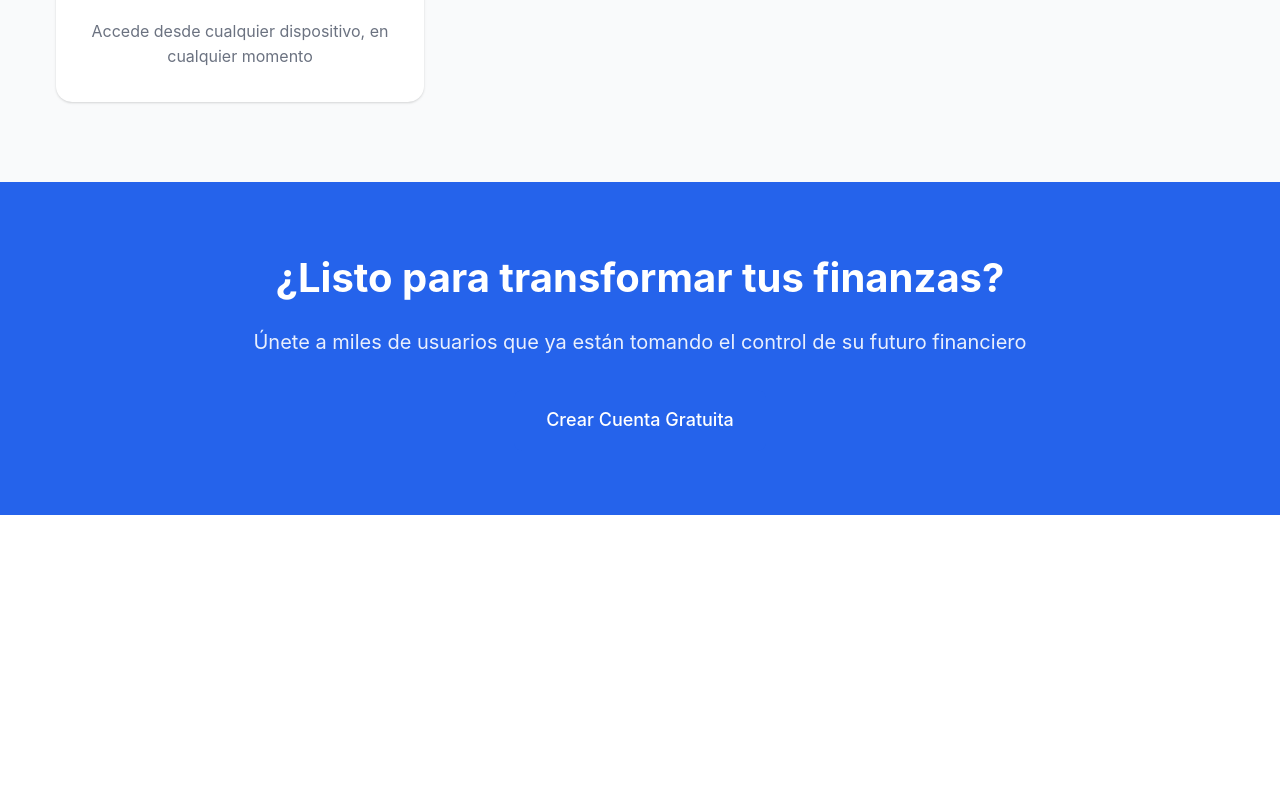
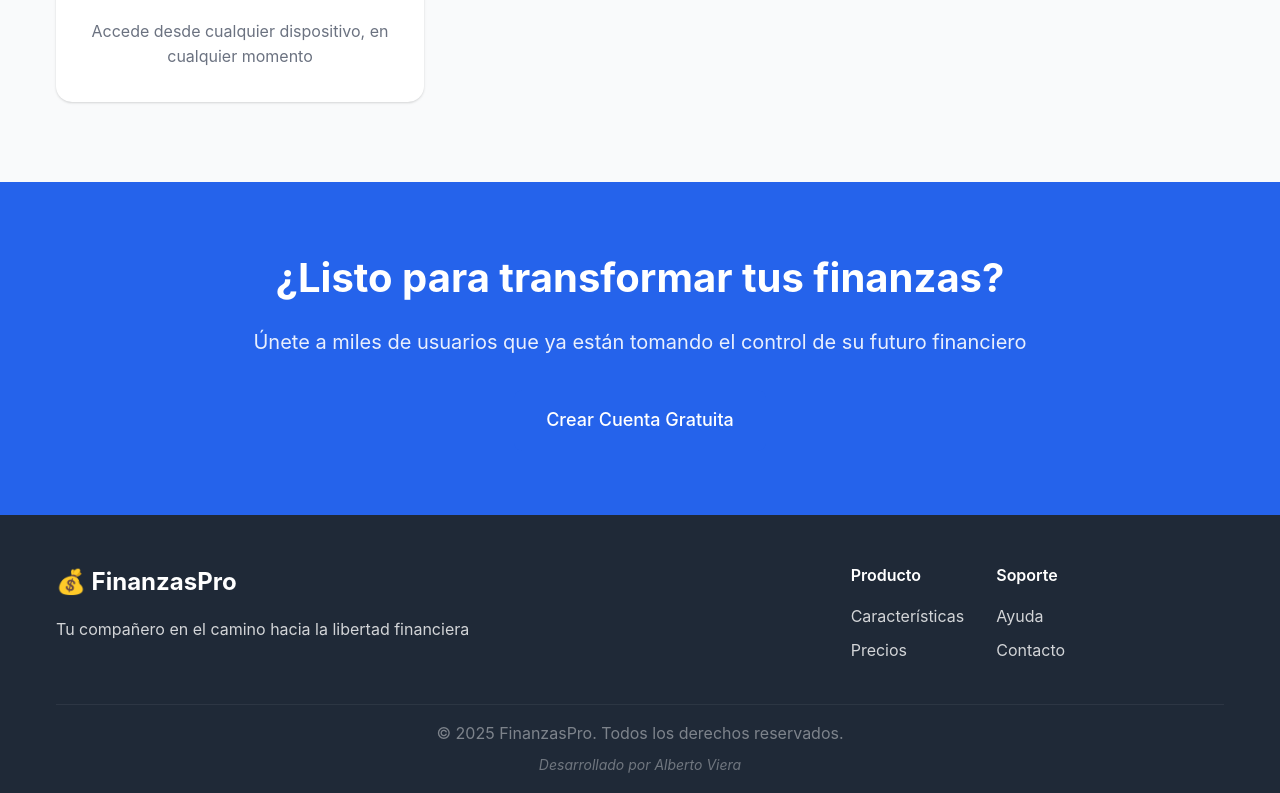
Before and after one commit to VieritaUwU/finanzas-pro, a Next.js app: page / in a window 1280 px wide. Shown: the part 1171-1964 px from the top of the page. Before the commit the page ends 1686 px from the top, so only its background shows below. Built offline with nearby package versions, Linux system fonts and the light colour scheme.

Commit message:
feat(landing): add footer section with styling and links
Add a new footer section to the landing page with brand information

```diff
--- a/src/app/landing.module.scss
+++ b/src/app/landing.module.scss
@@ -28,6 +28,7 @@
         }
     }
 
+    // Hero Section
     .hero {
         padding: 4rem 0;
         background: linear-gradient(135deg, #667eea 0%, #764ba2 100%);
@@ -97,6 +98,7 @@
         }
     }
 
+    // Features Section
     .features {
         padding: 5rem 0;
         background: var(--card-background);
@@ -147,6 +149,7 @@
         }
     }
 
+    // CTA Section
     .cta {
         padding: 4rem 0;
         background: var(--primary-color);
@@ -167,4 +170,72 @@
             }
         }
     }
+
+    // Footer Section
+    .footer {
+        background: var(--foreground);
+        color: white;
+        padding: 3rem 0 1rem;
+
+        .footerContent {
+            display: grid;
+            grid-template-columns: 2fr 1fr;
+            gap: 3rem;
+            margin-bottom: 2rem;
+        }
+
+        .footerBrand {
+            h3 {
+                font-size: 1.5rem;
+                margin-bottom: 1rem;
+            }
+
+            p {
+                opacity: 0.8;
+                line-height: 1.6;
+            }
+        }
+
+        .footerLinks {
+            display: flex;
+            gap: 2rem;
+        }
+
+        .footerColumn {
+            h4 {
+                font-weight: 600;
+                margin-bottom: 1rem;
+            }
+
+            a {
+                display: block;
+                margin-bottom: 0.5rem;
+                opacity: 0.8;
+                transition: opacity 0.2s ease;
+
+                &:hover {
+                    opacity: 1;
+                }
+            }
+        }
+
+        .footerBottom {
+            border-top: 1px solid rgba(255, 255, 255, 0.1);
+            padding-top: 1rem;
+            text-align: center;
+            opacity: 0.6;
+
+            p {
+                color: rgba(255, 255, 255, 0.7);
+                margin: 0;
+
+                &.developerCredit {
+                    margin-top: 0.5rem;
+                    font-size: 0.875rem;
+                    color: rgba(255, 255, 255, 0.6);
+                    font-style: italic;
+                }
+            }
+        }
+    }
 }
--- a/src/app/page.tsx
+++ b/src/app/page.tsx
@@ -104,6 +104,33 @@ export default function Home() {
           </div>
         </div>
       </section>
+
+      <footer className={theme.footer}>
+        <div className={`container`}>
+          <div className={theme.footerContent}>
+            <div className={theme.footerBrand}>
+              <h3>💰 FinanzasPro</h3>
+              <p>Tu compañero en el camino hacia la libertad financiera</p>
+            </div>
+            <div className={theme.footerLinks}>
+              <div className={theme.footerColumn}>
+                <h4>Producto</h4>
+                <Link href="#features">Características</Link>
+                <Link href="/pricing">Precios</Link>
+              </div>
+              <div className={theme.footerColumn}>
+                <h4>Soporte</h4>
+                <Link href="/help">Ayuda</Link>
+                <Link href="/contact">Contacto</Link>
+              </div>
+            </div>
+          </div>
+          <div className={theme.footerBottom}>
+            <p>&copy; 2025 FinanzasPro. Todos los derechos reservados.</p>
+            <p className={theme.developerCredit}>Desarrollado por Alberto Viera</p>
+          </div>
+        </div>
+      </footer>
     </div>
   );
 }
```
